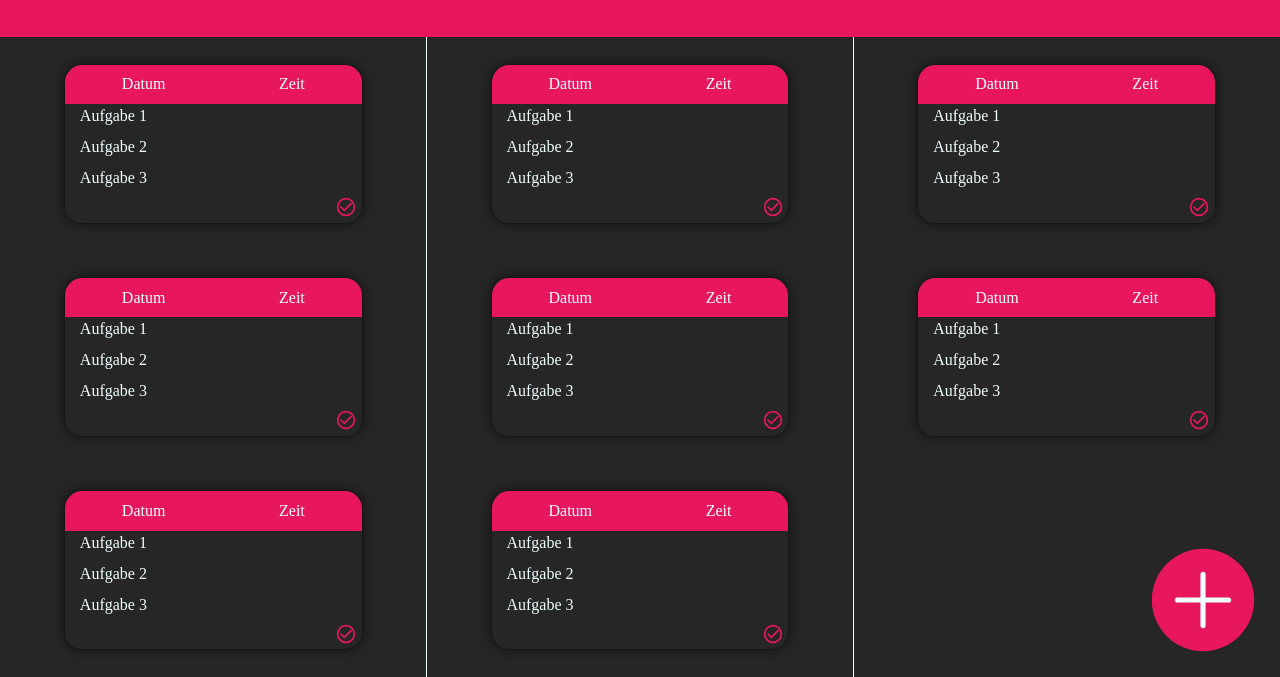
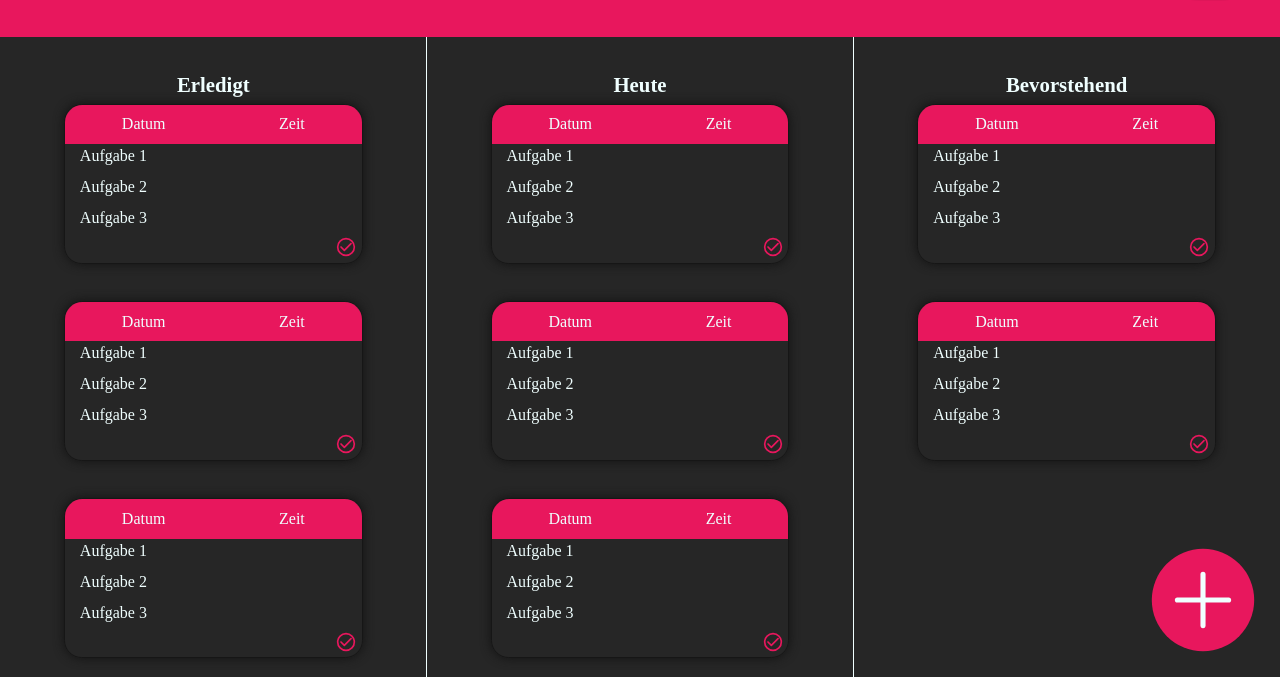
Before and after one commit to FaridMo99/to-do-list, a plain HTML site: page index.html in a window 1280 px wide. Shown: the part 123-800 px from the top of the page. Drawn offline with Linux system fonts and the light colour scheme; a web font is replaced by a local one.

Commit message:
added titles

```diff
--- a/index.html
+++ b/index.html
@@ -19,6 +19,7 @@
 
     <main>
         <section class="left">
+            <h2>Erledigt</h2>
             <div>
                 <div class="top">
                     <span class="date">Datum</span>
@@ -66,6 +67,7 @@
             </div>
         </section>
         <section class="center">
+            <h2>Heute</h2>
             <div>
                 <div class="top">
                     <span class="date">Datum</span>
@@ -113,6 +115,7 @@
             </div>
         </section>
         <section class="right">
+            <h2>Bevorstehend</h2>
             <div>
                 <div class="top">
                     <span class="date">Datum</span>
--- a/styles.css
+++ b/styles.css
@@ -49,6 +49,13 @@ nav {
 h1 {
     font-weight: bold;
     font-size: 2.5rem;
+}
+h2 {
+    font-size: 1.3rem;
+}
+
+h2 + div {
+    margin-top:-6vh;
 }
 
 .themeChange {
```
